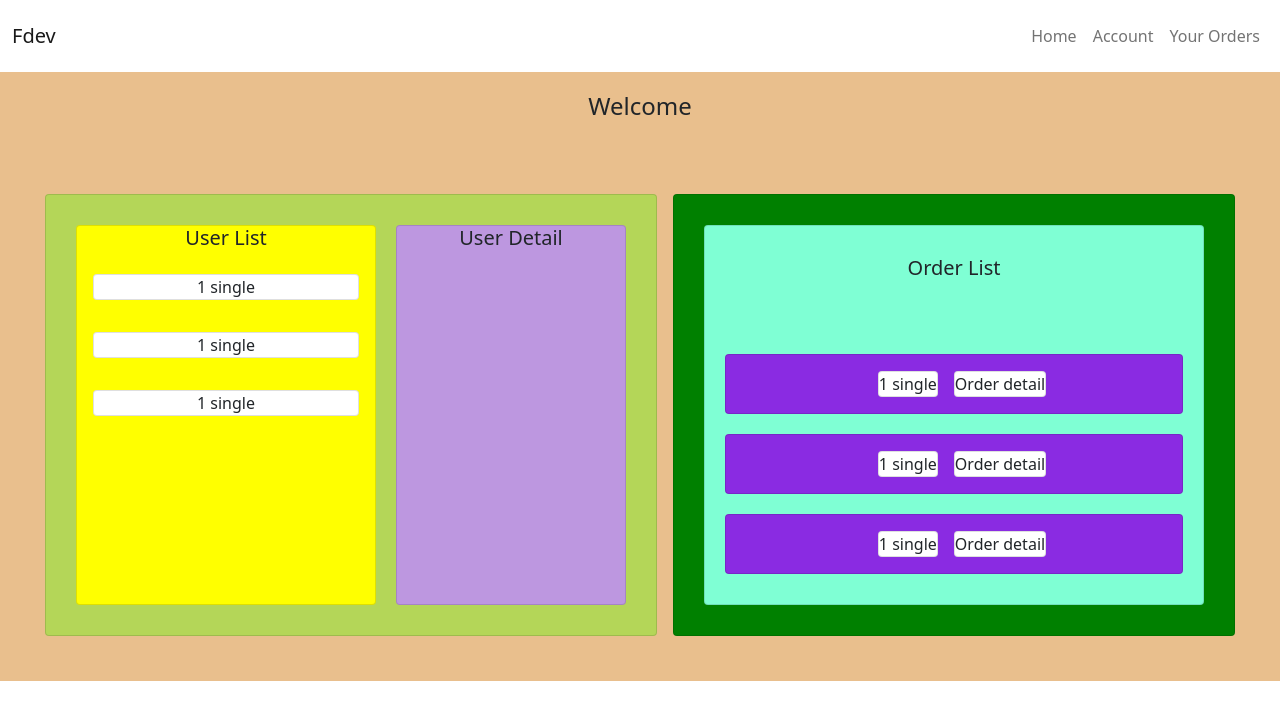
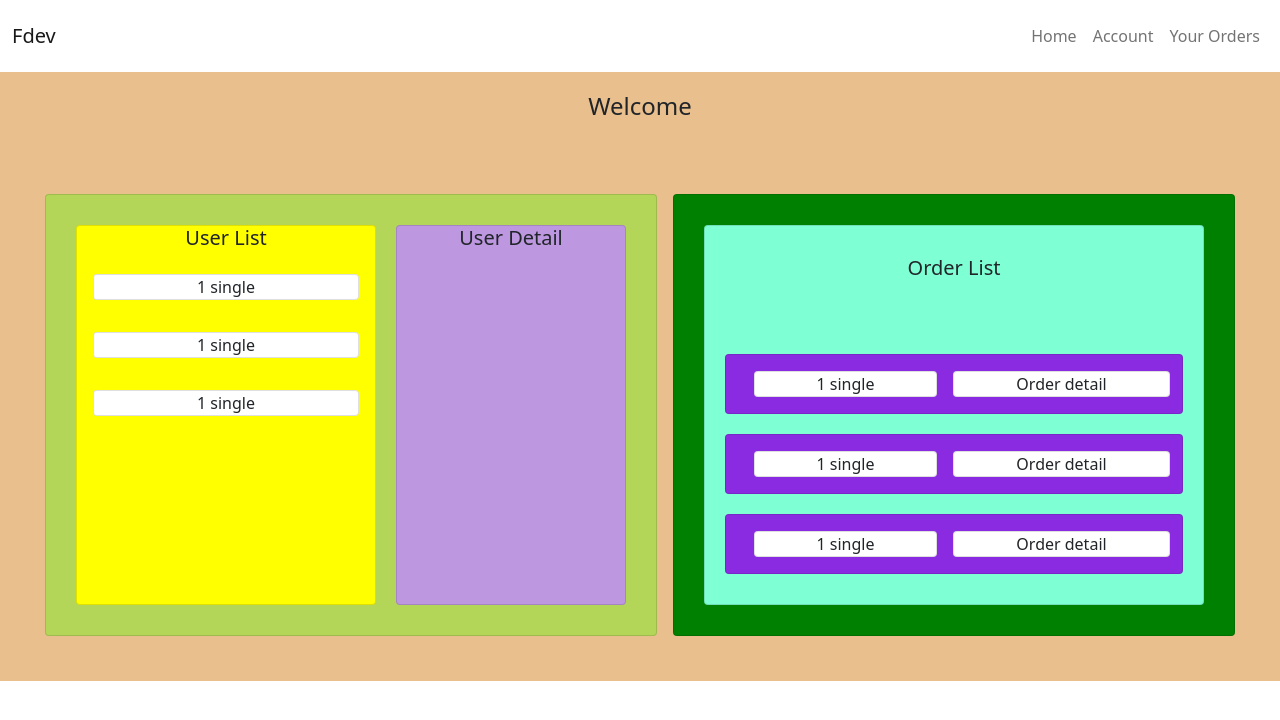
Before and after one commit to Marta-93/Angular-Esercizi-DevelHope, an Angular app in the folder fdev/: page / in a window 1280 px wide. Shown: the top 720 px of the page. Built offline with nearby package versions, Linux system fonts and the light colour scheme.

Commit message:
fix: layout order single

```diff
--- a/fdev/src/app/order-container/order-single/order-single.component.css
+++ b/fdev/src/app/order-container/order-single/order-single.component.css
@@ -1,7 +1,7 @@
 .order-single {
   display: flex;
   flex-direction: row;
-  justify-content: center;
+  justify-content: space-around;
   align-items: center;
   background-color: blueviolet;
   margin-top: 20px;
--- a/fdev/src/app/order-container/order-single/order-single.component.html
+++ b/fdev/src/app/order-container/order-single/order-single.component.html
@@ -1,12 +1,12 @@
 <div class="container-fluid card row-sm order-single">
-  <fdev-user-single class="user-single"></fdev-user-single>
-  <div class="card order-detail">Order detail</div>
+  <fdev-user-single class="col user-single"></fdev-user-single>
+  <div class="card col order-detail">Order detail</div>
 </div>
 <div class="container-fluid card row-sm order-single">
-  <fdev-user-single class="user-single"></fdev-user-single>
-  <div class="card order-detail">Order detail</div>
+  <fdev-user-single class="col user-single"></fdev-user-single>
+  <div class="card col order-detail">Order detail</div>
 </div>
 <div class="container-fluid card row-sm order-single">
-  <fdev-user-single class="user-single"></fdev-user-single>
-  <div class="card order-detail">Order detail</div>
+  <fdev-user-single class="col user-single"></fdev-user-single>
+  <div class="card col order-detail">Order detail</div>
 </div>
```
